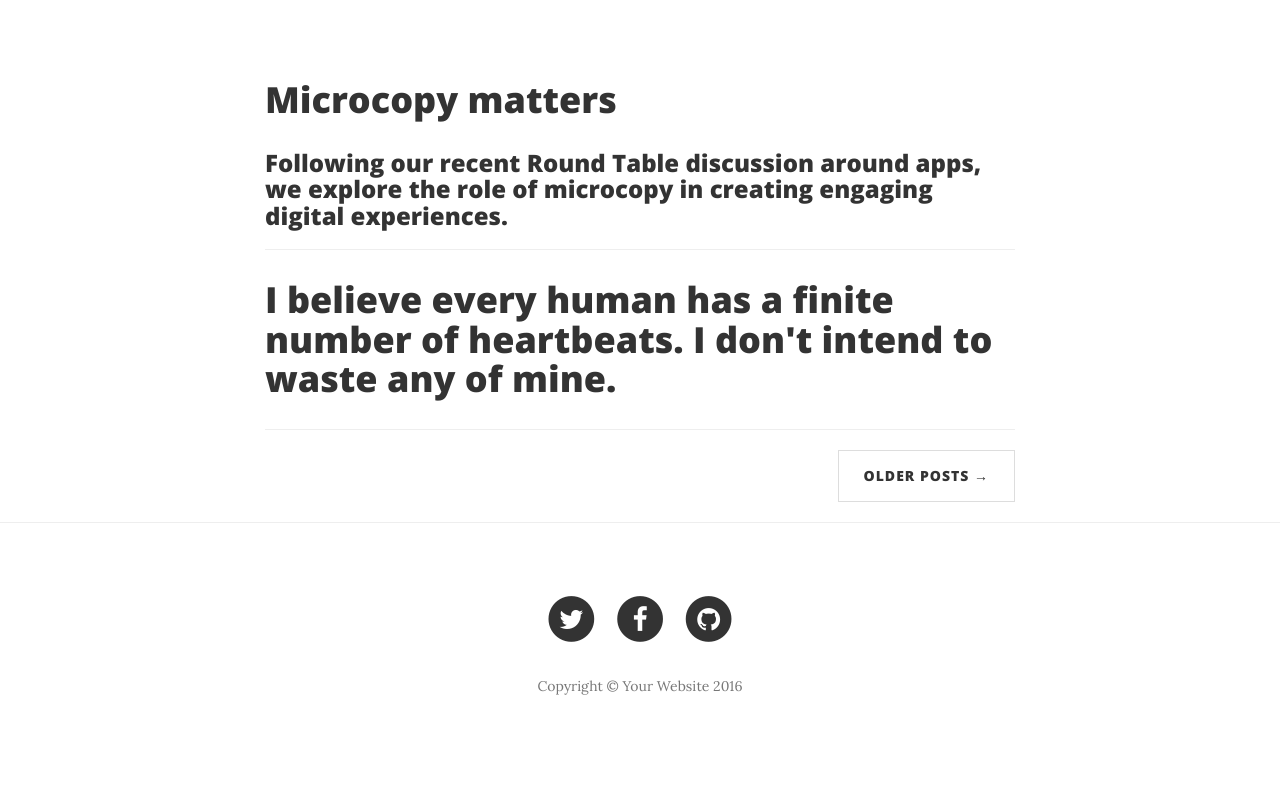
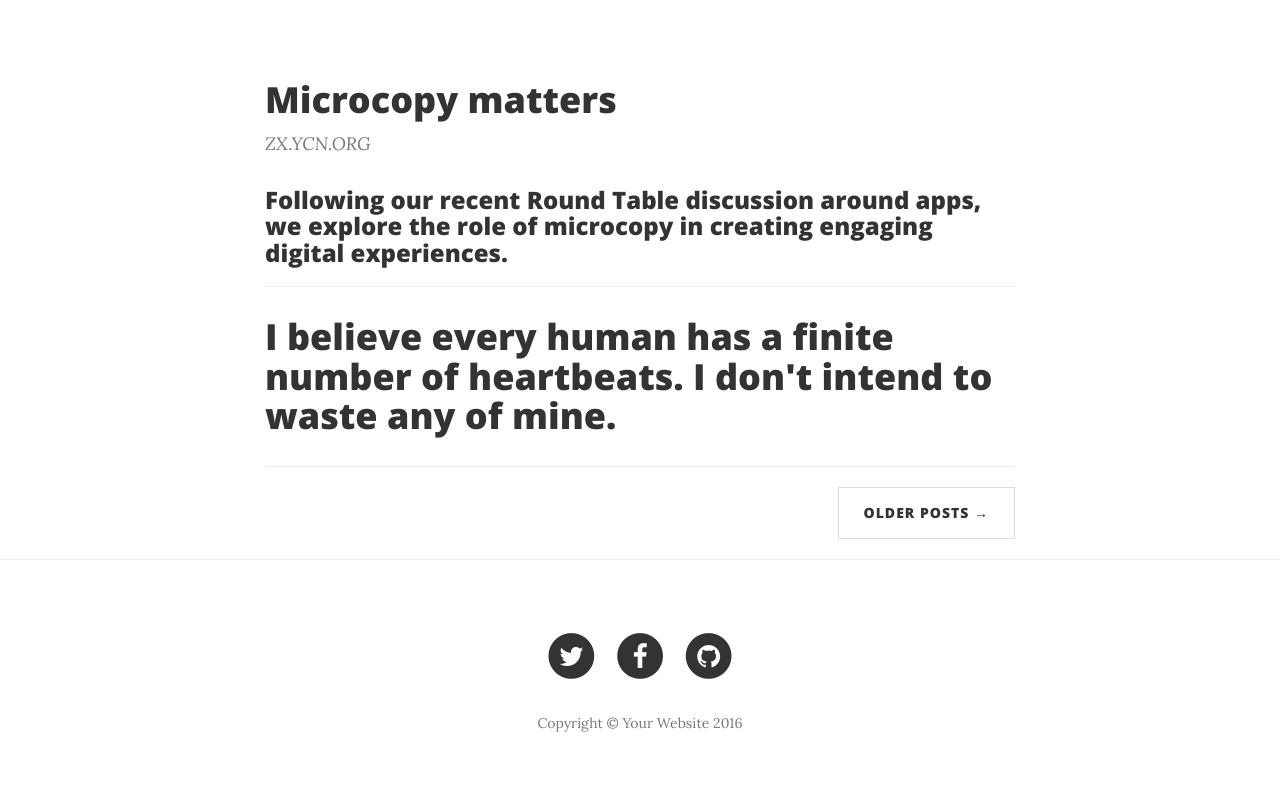
Before and after one commit to beatriceborbon/beatriceborbon.github.io, a Jekyll site: the page built from index.html, in a window 1280 px wide. Shown: the part 448-1247 px from the top of the page. Built offline with Jekyll 4.4.1, drawn with Linux system fonts in a browser that asks for light colours; before the commit the page ends 1210 px from its top, so only the background shows below that.

Commit message:
Update 2011-12-31-new-years-eve-is-awesome.md

```diff
--- a/_posts/2011-12-31-new-years-eve-is-awesome.md
+++ b/_posts/2011-12-31-new-years-eve-is-awesome.md
@@ -1,6 +1,7 @@
 ---
 layout: post
 title: Microcopy matters
+publication_details: ZX.YCN.ORG
 subtitle: Following our recent Round Table discussion around apps, we explore the role of microcopy in creating engaging digital experiences.
 permalink: /post3/
 image: post-bg.jpg
```
